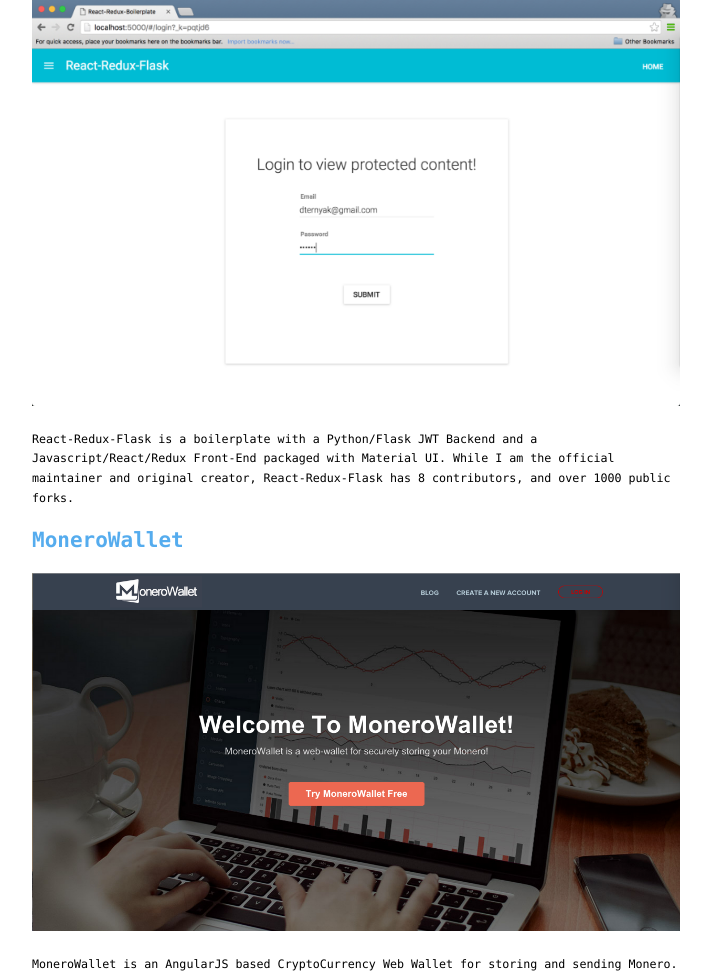
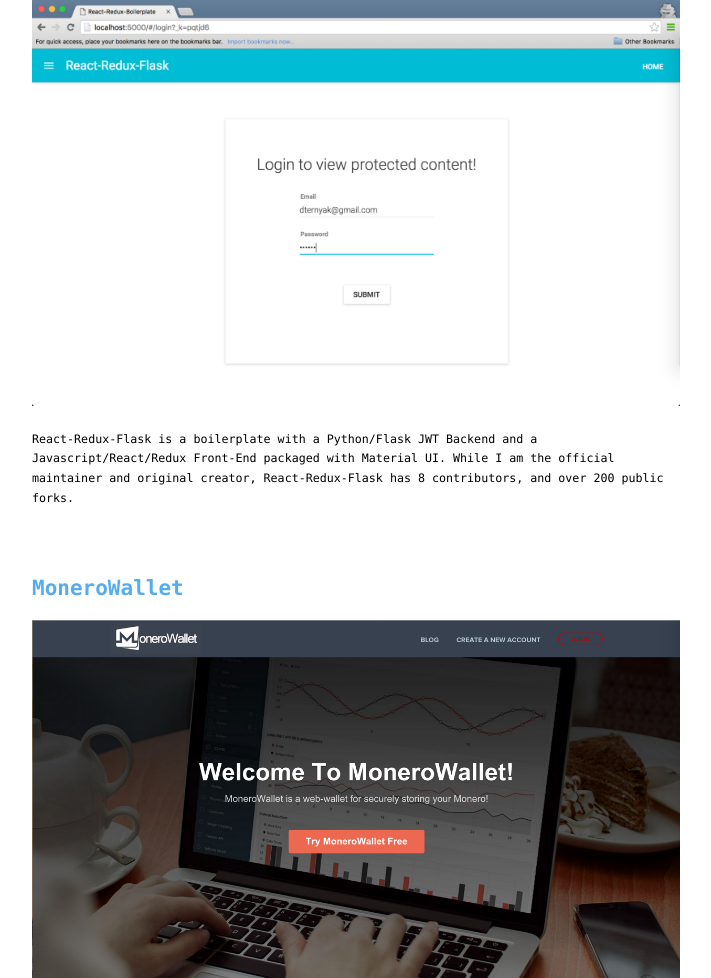
Before and after one commit to dternyak/danielternyak.com, a Flask app: page /projects in a window 1280 px wide. Shown: the part 285-1263 px from the top of the page, without its empty margins (254-965 px from the left). Run offline with Flask 2, Linux system fonts and the light colour scheme.

Commit message:
style/copy updates

```diff
--- a/index.py
+++ b/index.py
@@ -102,7 +102,7 @@ def portfolio():
                         Front-End
                         packaged with Material UI.
                         While I am the official maintainer and original creator,
-                        React-Redux-Flask has 8 contributors, and over 1000 public forks."""
+                        React-Redux-Flask has 8 contributors, and over 200 public forks."""
             )
         },
         {
--- a/templates/projects.html
+++ b/templates/projects.html
@@ -20,6 +20,8 @@
                         {{ item.description }}
                     </small>
                     <br/>
+                    <br/>
+                    <br/>
                 {% endfor %}
             </div>
         </div>
```
